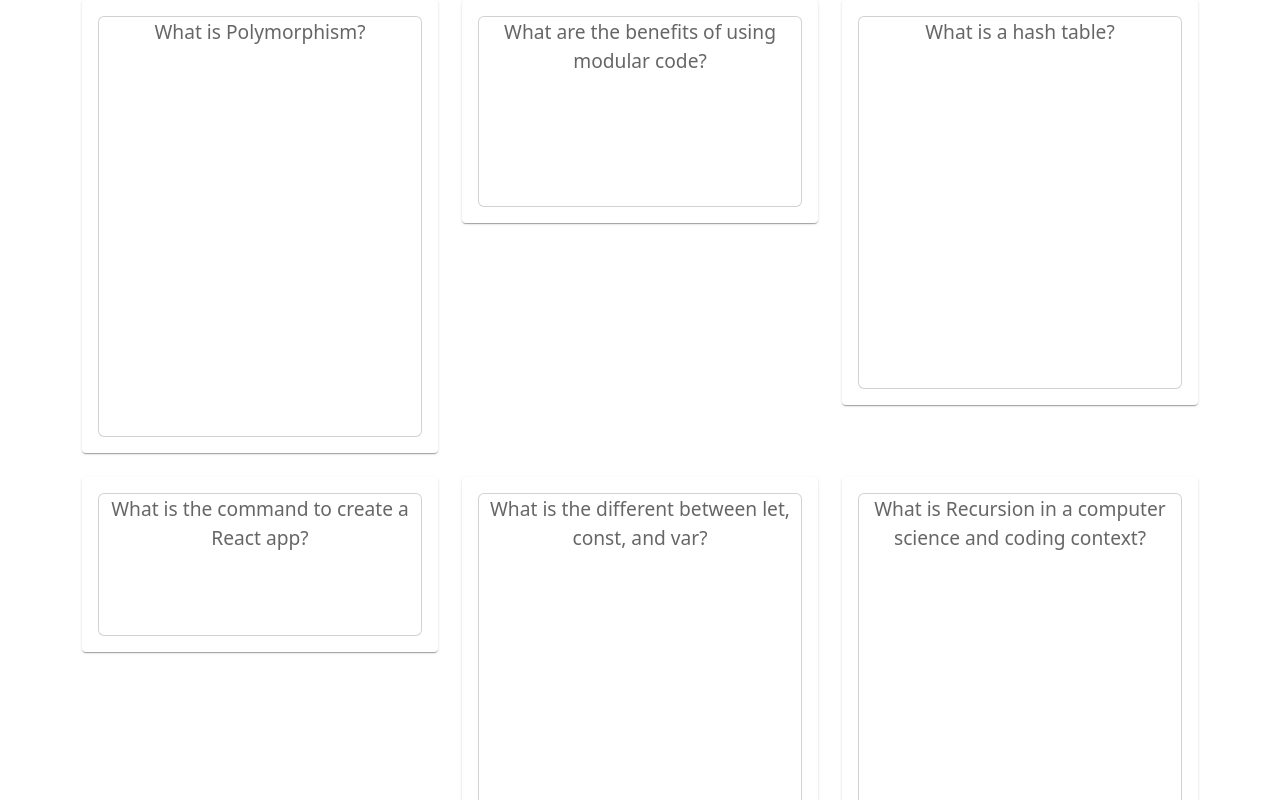
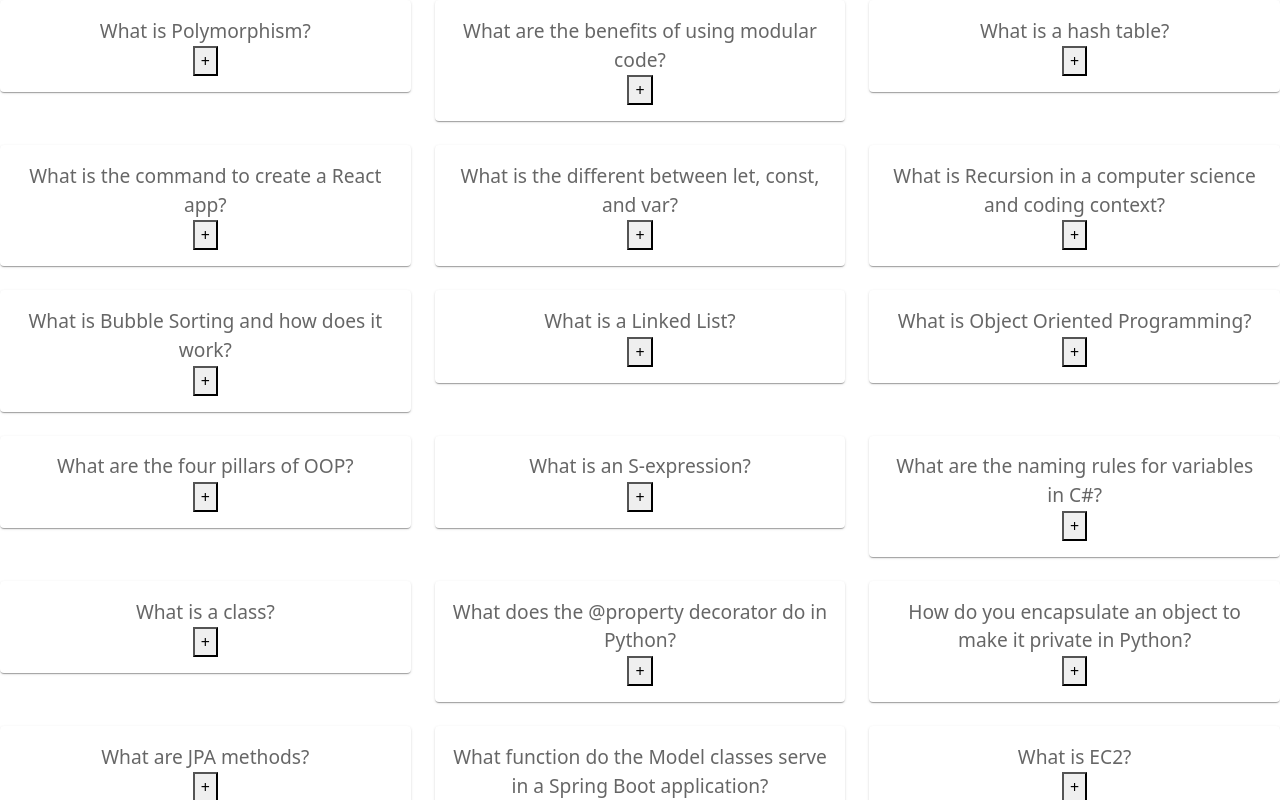
Before and after one commit to sarahwylie/flashcards, a React (Create React App) app: page / in a window 1280 px wide. Shown: the top 800 px of the page. Built offline with nearby package versions, Linux system fonts and the light colour scheme.

Commit message:
changed layout and idea, still need to separate categories and style

```diff
--- a/public/index.html
+++ b/public/index.html
@@ -22,7 +22,7 @@
       work correctly both with client-side routing and a non-root public URL.
       Learn how to configure a non-root public URL by running `npm run build`.
     -->
-    <title>Technical Challenge Flash</title>
+    <title>Technical Challenge</title>
   </head>
   <body>
     <noscript>You need to enable JavaScript to run this app.</noscript>
--- a/src/App.js
+++ b/src/App.js
@@ -22,7 +22,7 @@ const App = () => {
   // const [flip, setFlip] = useState(false);
 
   return (
-    <Box sx={{ flexGrow: 2 }} className="container">
+    <Box sx={{ flexGrow: 2 }}>
       <Grid container spacing={{ xs: 2, md: 3 }} columns={{ xs: 4, sm: 8, md: 12 }}>
         {/* <Grid xs={12} xl={3}> */}
         {/* <Item className="card-container"> */}
--- a/src/components/Flashcards.js
+++ b/src/components/Flashcards.js
@@ -2,17 +2,19 @@ import { useState } from "react";
 import '../index.css'
 
 const Flashcards = ({ query }) => {
-    const [flip, setFlip] = useState(false);
+    const [open, setOpen] = useState(false);
 
     return (
-        <div className={`card ${flip ? 'flip' : ''}`} onClick={() => setFlip(!flip)}>
+        <div className={open ? 'open' : 'closed'}>
                 <div className='front'>
                     {query.question}
                 </div>
+                <button onClick={() => setOpen(!open)}>{open ? "-" : "+"}</button>
+                {open &&
                 <div className="back">
                     <div>{query.answer}</div>
                     <div className="source">Source: {query.source}</div>
-                </div>
+                </div>}
             </div>
     );
 }
--- a/src/index.js
+++ b/src/index.js
@@ -7,6 +7,6 @@ import 'bootstrap/dist/css/bootstrap.min.css';
 const root = ReactDOM.createRoot(document.getElementById('root'));
 root.render(
   <React.StrictMode>
-    <App />
+    <App className="container"/>
   </React.StrictMode>
 );
```
